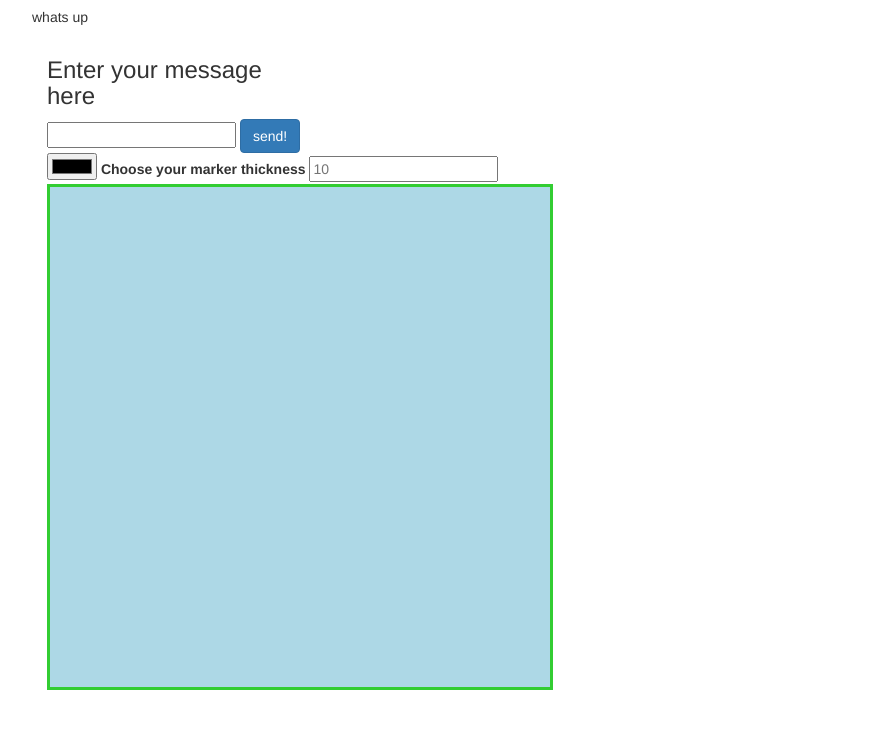
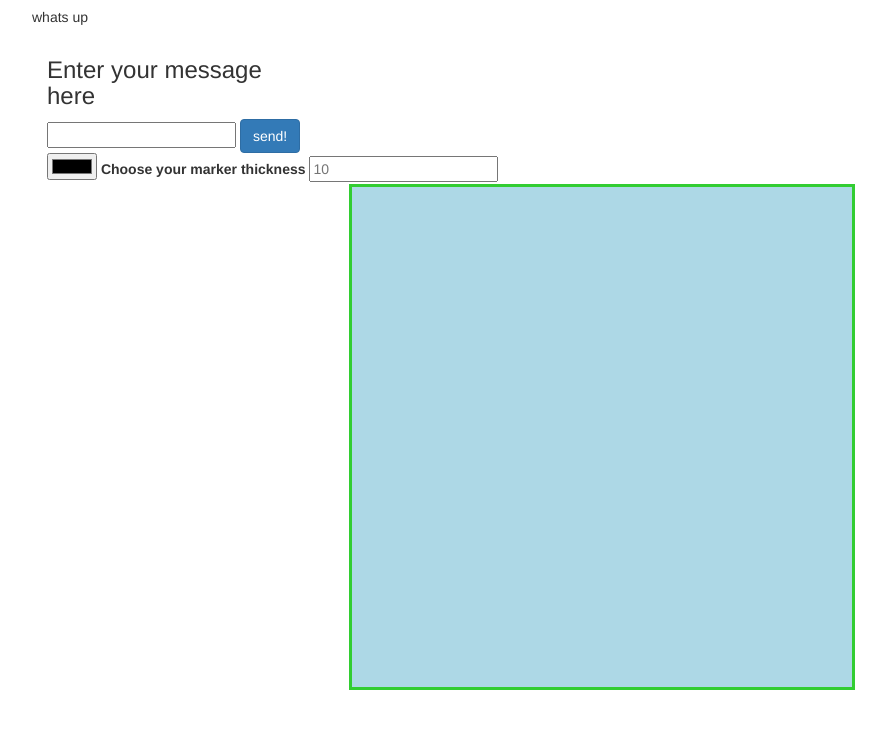
Before and after one commit to annasedlar/Chat-Draw, a website: page index.html in a window 1280 px wide. Shown: the part 63-792 px from the top of the page, without its empty margins (38-924 px from the left). Drawn offline with nearby package versions, Linux system fonts and the light colour scheme; no server answers.

Commit message:
remove bootstrap to canvas element to stop the marker offset

```diff
--- a/index.html
+++ b/index.html
@@ -34,7 +34,7 @@
 				<label>Choose your marker thickness</label>
 				<input type="number" id="thickness" placeholder="10"/>
 			</div>
-			<div class="col-sm-12">
+			<div class="text-center">
 				<canvas id="canvas" width='500px' height="500px"></canvas>
 			</div>
 
```
